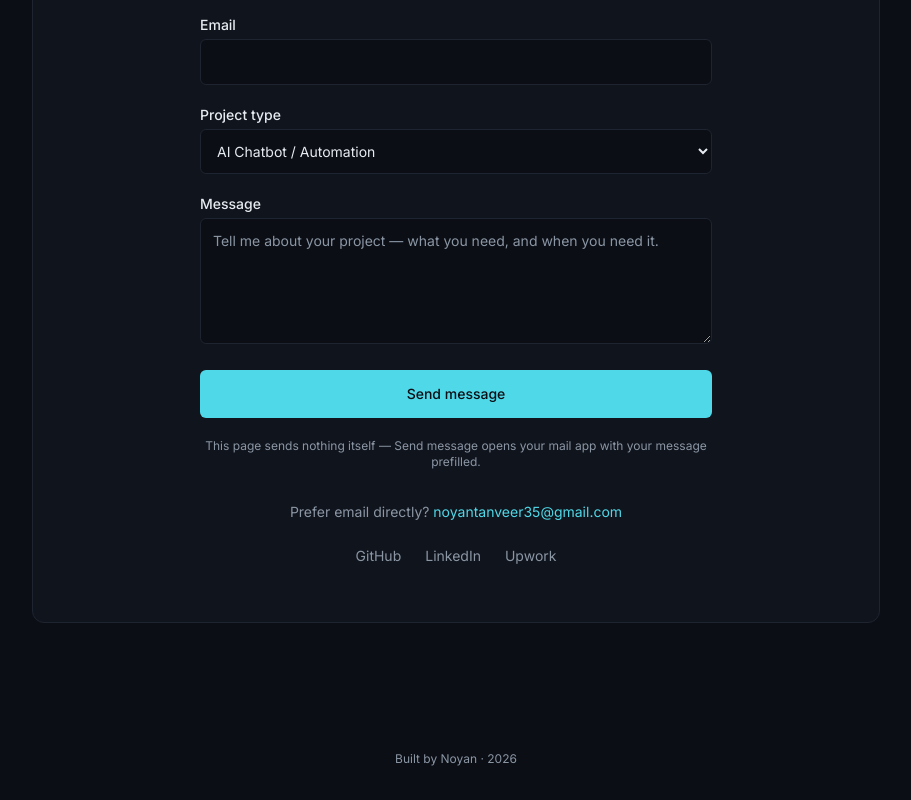
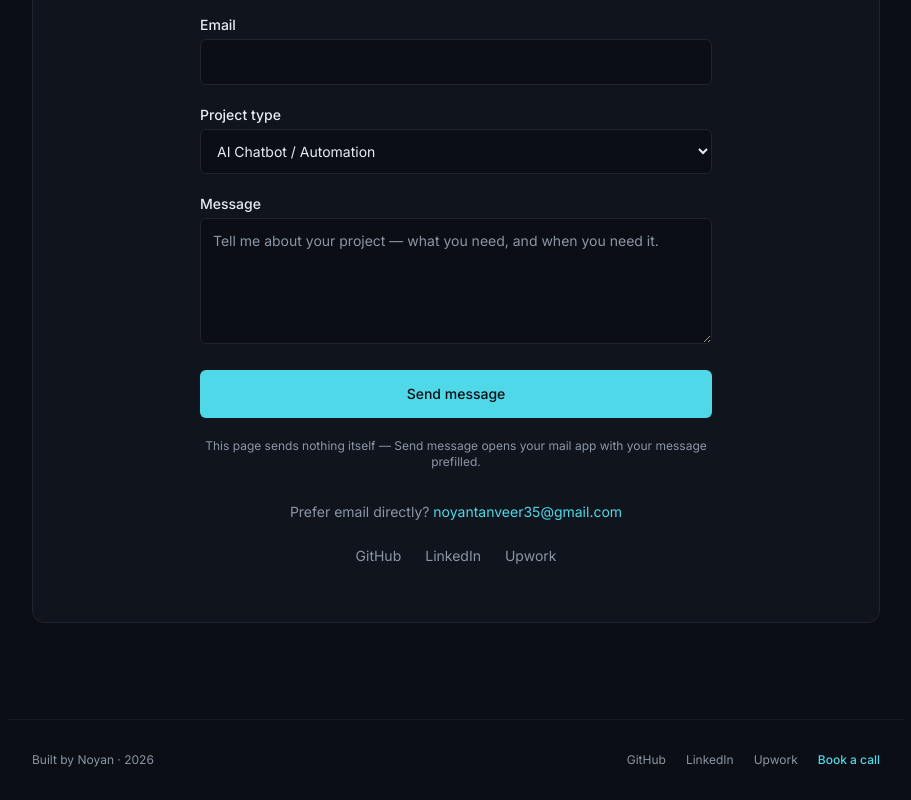
Before and after one commit to FindNoyan/noyan-portfolio, a React (Vite) app: page / in a window 1280 px wide. Shown: the part 4650-5450 px from the top of the page, without its empty margins (184-1095 px from the left). Built offline with nearby package versions, Linux system fonts and the light colour scheme.

Commit message:
Step C: socials + Calendly links in footer

```diff
--- a/src/components/Footer.jsx
+++ b/src/components/Footer.jsx
@@ -1,11 +1,34 @@
-import { site } from "../data/content";
+import { calendly, site, socials } from "../data/content";
 
 export default function Footer() {
   return (
-    <footer className="mx-auto max-w-4xl px-6 py-8">
-      <p className="text-center text-xs text-muted">
-        Built by {site.name} · {new Date().getFullYear()}
-      </p>
+    <footer className="mx-auto max-w-4xl border-t border-line/60 px-6 py-8">
+      <div className="flex flex-col items-center gap-4 sm:flex-row sm:justify-between">
+        <p className="text-center text-xs text-muted">
+          Built by {site.name} · {new Date().getFullYear()}
+        </p>
+        <div className="flex flex-wrap items-center justify-center gap-x-5 gap-y-2">
+          {socials.map((social) => (
+            <a
+              key={social.label}
+              href={social.href}
+              target="_blank"
+              rel="noreferrer"
+              className="rounded text-xs text-muted transition-colors hover:text-cyan focus-ring"
+            >
+              {social.label}
+            </a>
+          ))}
+          <a
+            href={calendly.href}
+            target="_blank"
+            rel="noreferrer"
+            className="rounded text-xs font-medium text-cyan transition-opacity hover:opacity-80 focus-ring"
+          >
+            {calendly.label}
+          </a>
+        </div>
+      </div>
     </footer>
   );
 }
```
